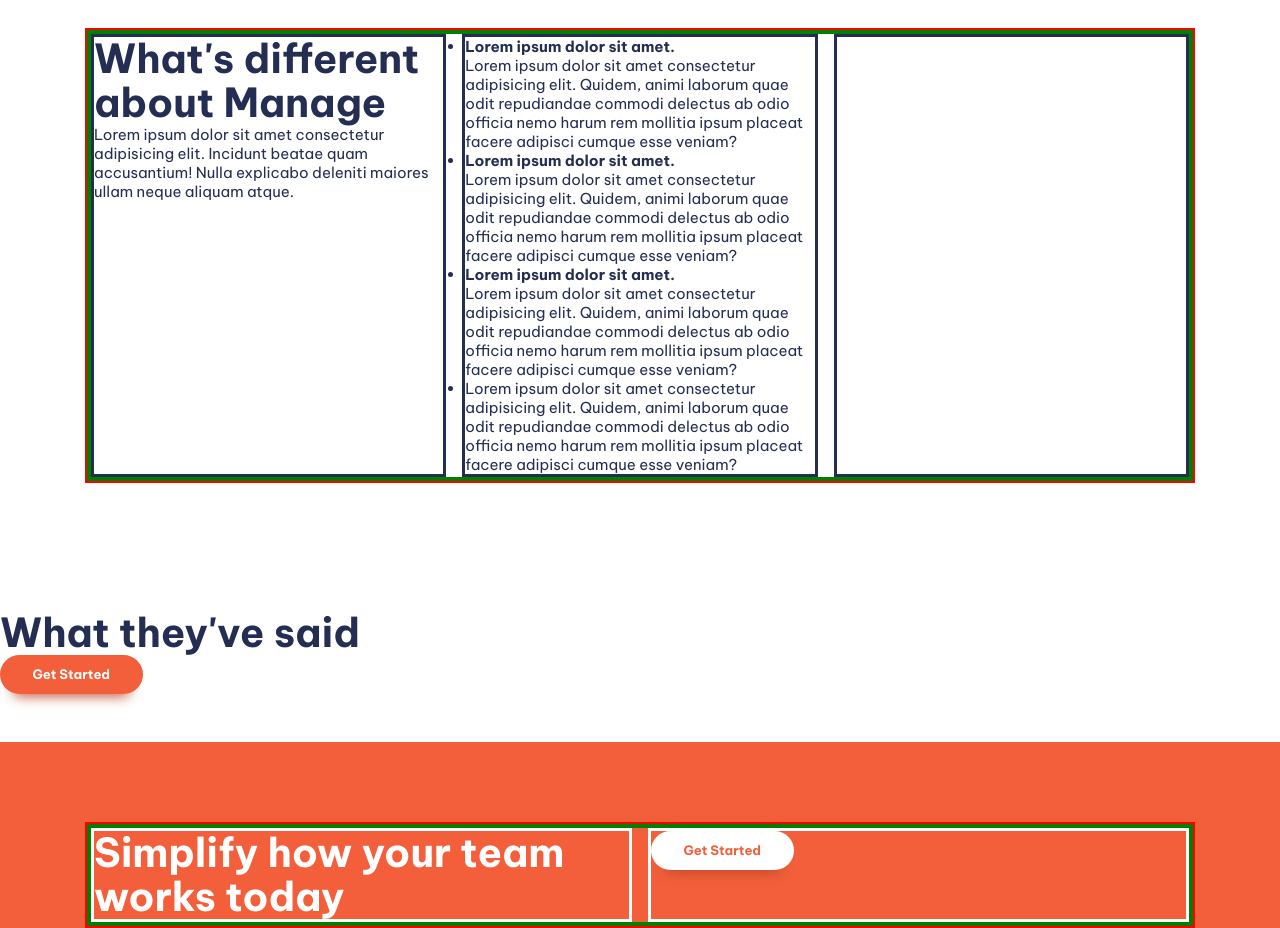
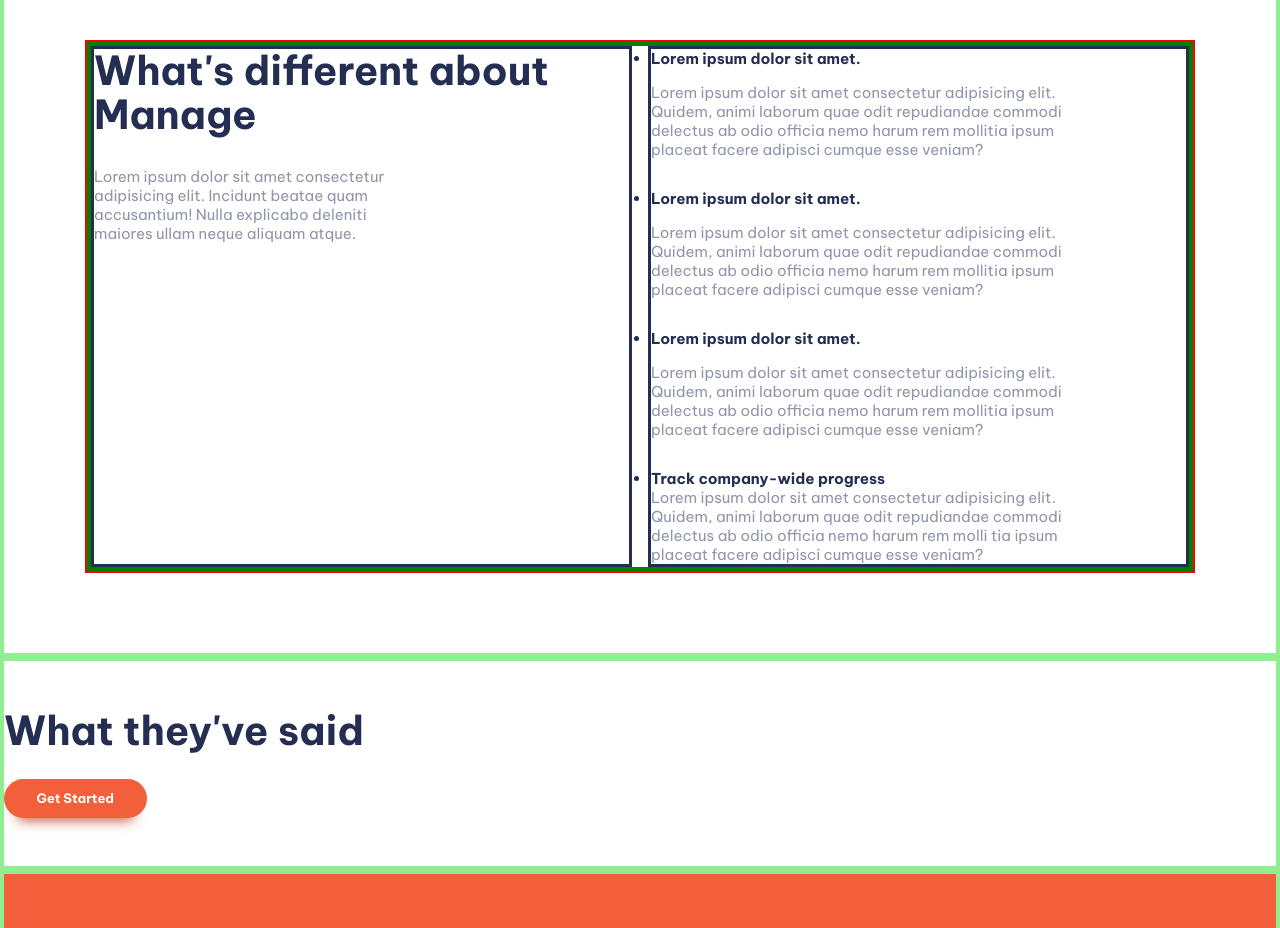
Before and after one commit to mohamedBENKHOUYA/kevin-web-site, a website built with Vite: page index.html in a window 1280 px wide. Shown: the part 840-1768 px from the top of the page. Built offline with nearby package versions, Linux system fonts and the light colour scheme.

Commit message:
feat(part 5): finished

```diff
--- a/index.html
+++ b/index.html
@@ -12,7 +12,7 @@
       rel="stylesheet"
     />
     <!-- title -->
-    <link rel="stylesheet" href="./style.css">
+    <link rel="stylesheet" href="./style.css" />
     <title>Vite App</title>
   </head>
   <body>
@@ -20,7 +20,11 @@
       <div class="container">
         <div class="nav-wrapper">
           <a href="#"><img src="./img/images/logo.svg" alt="Manage" /></a>
-          <button class="mobile-nav-toggle" aria-controls="primary-navigation" aria-expanded="false">
+          <button
+            class="mobile-nav-toggle"
+            aria-controls="primary-navigation"
+            aria-expanded="false"
+          >
             <img
               class="icon-hamburger"
               src="img/images/icon-hamburger.svg"
@@ -49,7 +53,9 @@
               <li><a href="#">Community</a></li>
             </ul>
           </nav>
-          <button class="button | hidden-at-small show-at-md">Get Started</button>
+          <button class="button | hidden-at-small show-at-md">
+            Get Started
+          </button>
         </div>
       </div>
     </header>
@@ -58,7 +64,7 @@
       <section class="padding-block-900">
         <div class="container">
           <div class="even-columns">
-            <div>
+            <div class="flow">
               <h1 class="fs-primary-heading fw-bold">
                 Bring everyone together to build better products
               </h1>
@@ -74,10 +80,11 @@
           </div>
         </div>
       </section>
+
       <section class="padding-block-900">
         <div class="container">
           <div class="even-columns">
-            <div>
+            <div class="flow">
               <h2 class="fs-secondary-heading fw-bold">
                 What's different about Manage
               </h2>
@@ -88,50 +95,56 @@
               </p>
             </div>
             <div>
-              <ul class="numbered-items" role="list">
+              <ul class="numbered-items | flow" role="list">
                 <li>
-                  <h3 class="fs-600 fw-bold">Lorem ipsum dolor sit amet.</h3>
-                  <p>
+                  <div class="flow" style="--flow-spacer: 1em">
+                    <h3 class="fs-600 fw-bold">Lorem ipsum dolor sit amet.</h3>
+                    <p data-width="wide">
+                      Lorem ipsum dolor sit amet consectetur adipisicing elit.
+                      Quidem, animi laborum quae odit repudiandae commodi
+                      delectus ab odio officia nemo harum rem mollitia ipsum
+                      placeat facere adipisci cumque esse veniam?
+                    </p>
+                  </div>
+                </li>
+                <li>
+                  <div class="flow" style="--flow-spacer: 1em">
+                    <h3 class="fs-600 fw-bold">Lorem ipsum dolor sit amet.</h3>
+                    <p data-width="wide">
+                      Lorem ipsum dolor sit amet consectetur adipisicing elit.
+                      Quidem, animi laborum quae odit repudiandae commodi
+                      delectus ab odio officia nemo harum rem mollitia ipsum
+                      placeat facere adipisci cumque esse veniam?
+                    </p>
+                  </div>
+                </li>
+                <li>
+                  <div class="flow" style="--flow-spacer: 1em">
+                    <h3 class="fs-600 fw-bold">Lorem ipsum dolor sit amet.</h3>
+                    <p data-width="wide">
+                      Lorem ipsum dolor sit amet consectetur adipisicing elit.
+                      Quidem, animi laborum quae odit repudiandae commodi
+                      delectus ab odio officia nemo harum rem mollitia ipsum
+                      placeat facere adipisci cumque esse veniam?
+                    </p>
+                  </div>
+                </li>
+                <li>
+                  <h3 class="fs-600 fw-bold">Track company-wide progress</h3>
+                  <p data-width="wide">
                     Lorem ipsum dolor sit amet consectetur adipisicing elit.
                     Quidem, animi laborum quae odit repudiandae commodi delectus
-                    ab odio officia nemo harum rem mollitia ipsum placeat facere
-                    adipisci cumque esse veniam?
-                  </p>
-                </li>
-                <li>
-                  <h3 class="fs-600 fw-bold">Lorem ipsum dolor sit amet.</h3>
-                  <p>
-                    Lorem ipsum dolor sit amet consectetur adipisicing elit.
-                    Quidem, animi laborum quae odit repudiandae commodi delectus
-                    ab odio officia nemo harum rem mollitia ipsum placeat facere
-                    adipisci cumque esse veniam?
-                  </p>
-                </li>
-                <li>
-                  <h3 class="fs-600 fw-bold">Lorem ipsum dolor sit amet.</h3>
-                  <p>
-                    Lorem ipsum dolor sit amet consectetur adipisicing elit.
-                    Quidem, animi laborum quae odit repudiandae commodi delectus
-                    ab odio officia nemo harum rem mollitia ipsum placeat facere
-                    adipisci cumque esse veniam?
-                  </p>
-                </li>
-                <li>
-                  <h3 class="fs-600 fw-bold"></h3>
-                  <p>
-                    Lorem ipsum dolor sit amet consectetur adipisicing elit.
-                    Quidem, animi laborum quae odit repudiandae commodi delectus
-                    ab odio officia nemo harum rem mollitia ipsum placeat facere
+                    ab odio officia nemo harum rem molli tia ipsum placeat facere
                     adipisci cumque esse veniam?
                   </p>
                 </li>
               </ul>
             </div>
-            <div></div>
           </div>
         </div>
       </section>
-      <section class="padding-block-700 | carousel">
+
+      <section class="padding-block-700 | carousel | flow">
         <h2 class="fs-secondary-heading fw-bold">What they've said</h2>
         <!-- Caroussel here -->
         <button class="button">Get Started</button>
@@ -192,7 +205,7 @@
           </div>
           <div>
             <nav class="footer-nav" aria-label="footer">
-              <ul role="list">
+              <ul class="flow" style="--flow-spacer: 1em;" role="list">
                 <li><a href="#">Home</a></li>
                 <li><a href="#">Pricing</a></li>
                 <li><a href="#">Products</a></li>
@@ -205,7 +218,7 @@
           </div>
           <div>
             <form action="#">
-              <input type="email"/>
+              <input type="email" />
               <button>Go</button>
             </form>
             <p>CopyRight 2020. All Rights Reserved</p>
@@ -214,7 +227,6 @@
       </div>
     </footer>
 
-
     <script type="module" src="./main.js"></script>
   </body>
 </html>
--- a/style.css
+++ b/style.css
@@ -64,29 +64,6 @@ body {
   min-height: 100%;
 }
 
-.container {
-  --max-width: 1110px;
-  --padding: 1rem;
-  width: min(100% - (var(--padding) * 2), var(--max-width));
-  margin-inline: auto;
-  border: 2px solid red;
-}
-.even-columns {
-  border: 4px solid green;
-  display: grid;
-  gap: 1rem;
-}
-
-@media (min-width: 50rem) {
-
-  .even-columns {
-    grid-auto-flow: column;
-    grid-auto-columns: 1fr;
-  }
-  .even-columns > * {
-    border: solid;
-  }
-}
 /* general styling */
 
 body {
@@ -95,6 +72,15 @@ body {
   color: var(--clr-primary-400);
 }
 
+p:not([class]) {
+  opacity: 0.5;
+  max-width: 32ch;
+
+}
+
+p[data-width="wide"] {
+  max-width: 45ch;
+}
 /* Button */
 .button {
   border: 0;
@@ -212,7 +198,9 @@ body {
 
 
 
-/* Utility classes */
+
+
+/* #######  Utility classes ####### */
 
 .sr-only {
   position: absolute;
@@ -226,6 +214,38 @@ body {
   border: 0;
 }
 
+section {
+  border: 4px solid lightgreen;
+}
+main {
+  /* border: 4px solid lightseagreen; */
+}
+.container {
+  --max-width: 1110px;
+  --padding: 1rem;
+  width: min(100% - (var(--padding) * 2), var(--max-width));
+  margin-inline: auto;
+  border: 2px solid red;
+}
+.flow > * + * {
+  margin-top: var(--flow-spacer, 2em);
+}
+.even-columns {
+  border: 4px solid green;
+  display: grid;
+  gap: 1rem;
+}
+
+@media (min-width: 50rem) {
+
+  .even-columns {
+    grid-auto-flow: column;
+    grid-auto-columns: 1fr;
+  }
+  .even-columns > * {
+    border: solid;
+  }
+}
 
 .text-primary-400 {
   color: var(--clr-primary-400);
```
